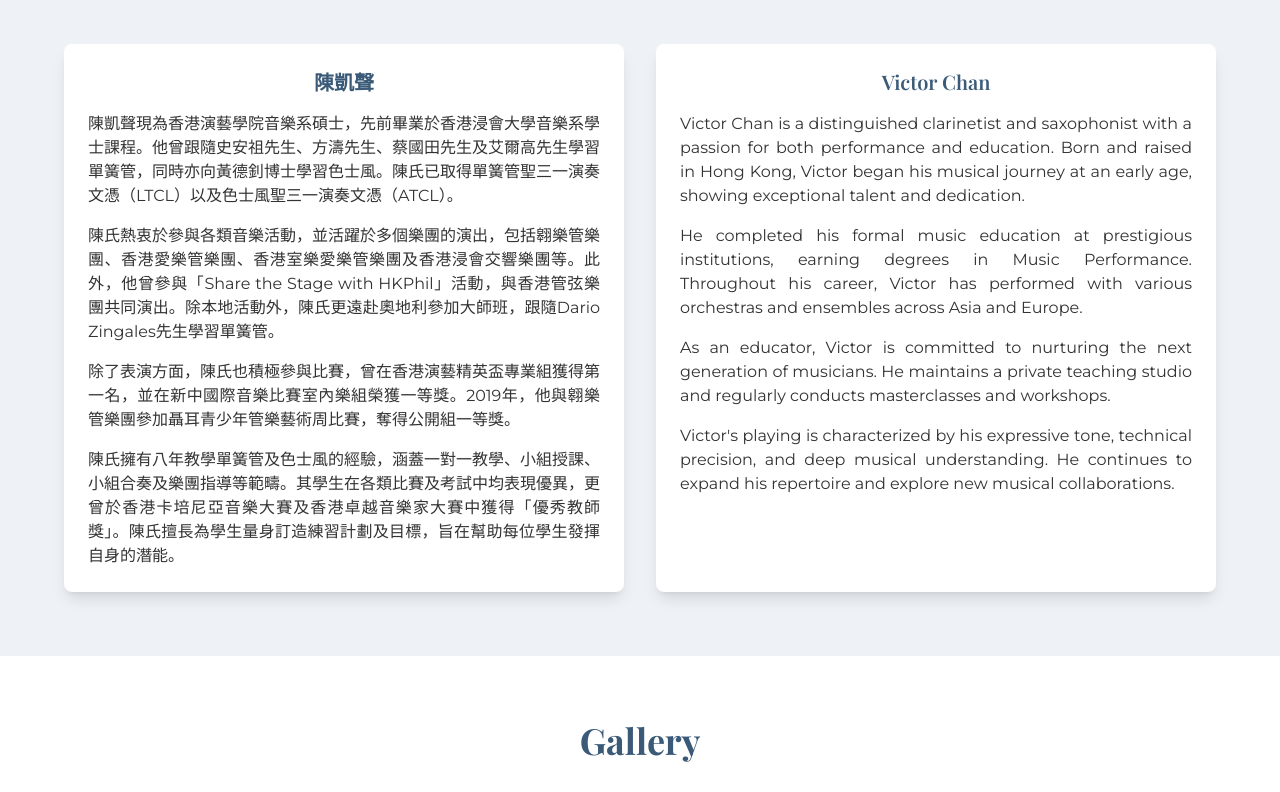
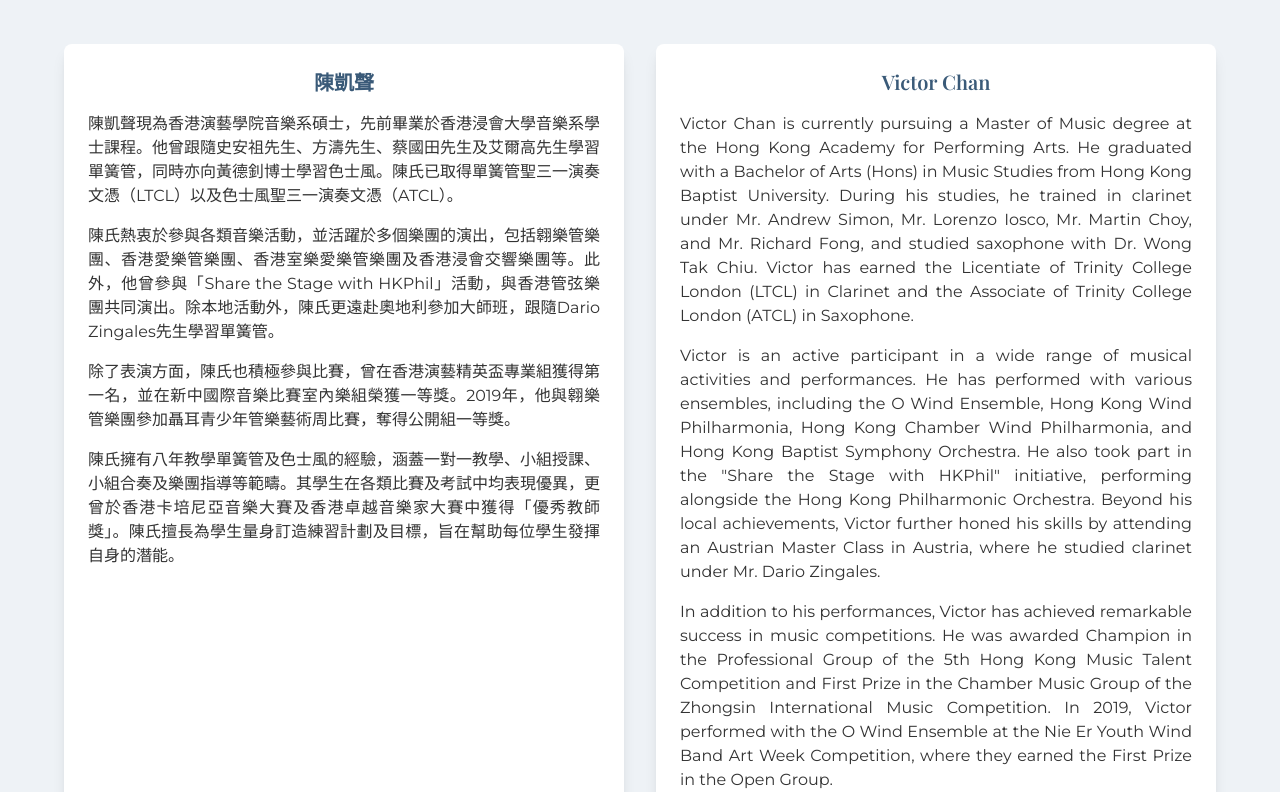
Before and after one commit to rachelyht/victorclari.net, a React (Vite) app: page / in a window 1280 px wide. Shown: the part 968-1760 px from the top of the page. Built offline with nearby package versions, Linux system fonts and the light colour scheme.

Commit message:
Update English biography with comprehensive new text
Co-Authored-By: yeungheitung0306@gmail.com <yeungheitung0306@gmail.com>

```diff
--- a/src/components/sections/Biography.tsx
+++ b/src/components/sections/Biography.tsx
@@ -26,20 +26,16 @@ const Biography = () => {
           <div className="bg-white rounded-lg shadow-lg p-6">
             <h3 className="text-xl font-semibold mb-4 text-[#3a5a78] text-center">Victor Chan</h3>
             <p className="mb-4 text-sm sm:text-base text-justify">
-              Victor Chan is a distinguished clarinetist and saxophonist with a passion for both performance and education.
-              Born and raised in Hong Kong, Victor began his musical journey at an early age, showing exceptional talent and dedication.
+              Victor Chan is currently pursuing a Master of Music degree at the Hong Kong Academy for Performing Arts. He graduated with a Bachelor of Arts (Hons) in Music Studies from Hong Kong Baptist University. During his studies, he trained in clarinet under Mr. Andrew Simon, Mr. Lorenzo Iosco, Mr. Martin Choy, and Mr. Richard Fong, and studied saxophone with Dr. Wong Tak Chiu. Victor has earned the Licentiate of Trinity College London (LTCL) in Clarinet and the Associate of Trinity College London (ATCL) in Saxophone.
             </p>
             <p className="mb-4 text-sm sm:text-base text-justify">
-              He completed his formal music education at prestigious institutions, earning degrees in Music Performance.
-              Throughout his career, Victor has performed with various orchestras and ensembles across Asia and Europe.
+              Victor is an active participant in a wide range of musical activities and performances. He has performed with various ensembles, including the O Wind Ensemble, Hong Kong Wind Philharmonia, Hong Kong Chamber Wind Philharmonia, and Hong Kong Baptist Symphony Orchestra. He also took part in the "Share the Stage with HKPhil" initiative, performing alongside the Hong Kong Philharmonic Orchestra. Beyond his local achievements, Victor further honed his skills by attending an Austrian Master Class in Austria, where he studied clarinet under Mr. Dario Zingales.
             </p>
             <p className="mb-4 text-sm sm:text-base text-justify">
-              As an educator, Victor is committed to nurturing the next generation of musicians.
-              He maintains a private teaching studio and regularly conducts masterclasses and workshops.
+              In addition to his performances, Victor has achieved remarkable success in music competitions. He was awarded Champion in the Professional Group of the 5th Hong Kong Music Talent Competition and First Prize in the Chamber Music Group of the Zhongsin International Music Competition. In 2019, Victor performed with the O Wind Ensemble at the Nie Er Youth Wind Band Art Week Competition, where they earned the First Prize in the Open Group.
             </p>
             <p className="text-sm sm:text-base text-justify">
-              Victor's playing is characterized by his expressive tone, technical precision, and deep musical understanding.
-              He continues to expand his repertoire and explore new musical collaborations.
+              Victor possesses over eight years of experience teaching the clarinet and saxophone, covering one-on-one instruction, group lessons, ensemble coaching, and orchestra conducting. His students have consistently achieved outstanding results in competitions and examinations, and he has been recognized with the Outstanding Teacher Award at the Hong Kong Music Talent Award and the Hong Kong Youth Catania Music Competition. Victor specializes in designing personalized lesson plans tailored to each student's needs and goals, ensuring that every learner can fully develop their musical talents.
             </p>
           </div>
         </div>
```
